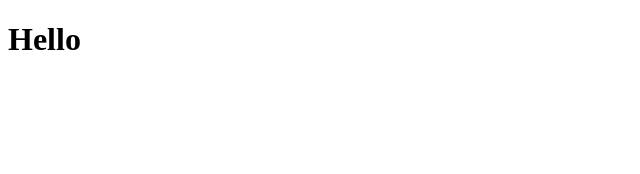
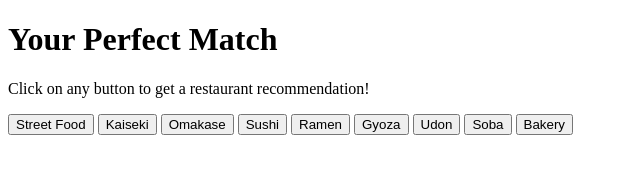
Before and after one commit to EvelynAkow/JapanFoodRecsAPI, a website: page index.html in a window 1280 px wide. Shown: the whole page, without its empty margins (0-640 px from the left). Drawn offline with Linux system fonts and the light colour scheme.

Commit message:
content update

```diff
--- a/index.html
+++ b/index.html
@@ -6,6 +6,18 @@
     <title>Document</title>
 </head>
 <body>
-    <h1>Hello</h1>
+    <h1>Your Perfect Match</h1>
+    <p>Click on any button to get a restaurant recommendation!</p>
+    <button>Street Food</button>
+    <button>Kaiseki</button>
+    <button>Omakase</button>
+    <button>Sushi</button>
+    <button>Ramen</button>
+    <button>Gyoza</button>
+    <button>Udon</button>
+    <button>Soba</button>
+    <button>Bakery</button>
+
+    <script src="/js/main.js"></script>
 </body>
 </html>
```
Also changed, not shown: server.js (+8 -7 lines), js/main.js (added).
